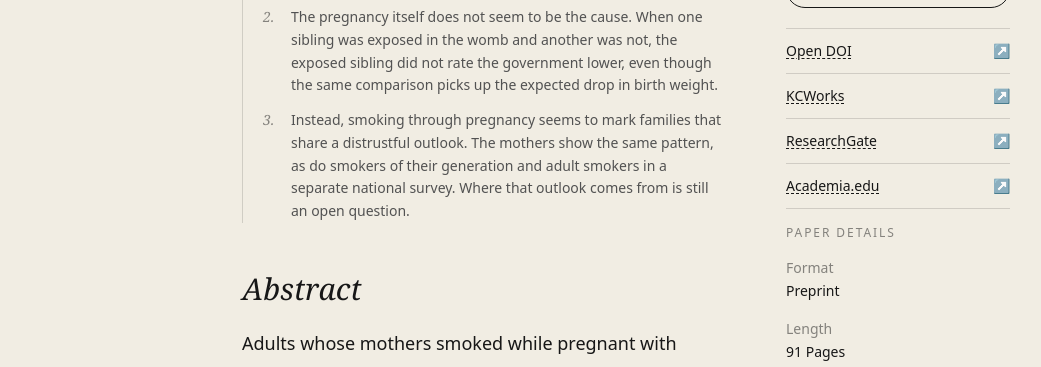
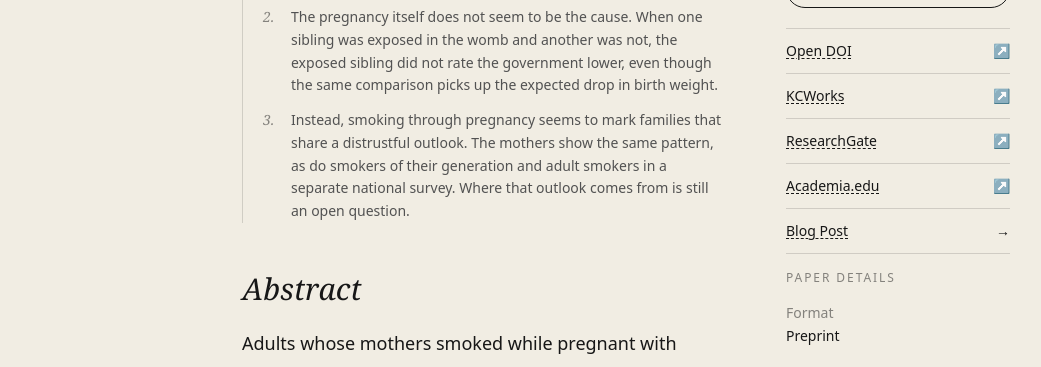
Before and after one commit to brandonsaldan/brandons.place, an Astro site: page /research/a-family-marker-of-distrust in a window 1280 px wide. Shown: the part 731-1098 px from the top of the page, without its empty margins (119-1160 px from the left). Built offline with nearby package versions, Linux system fonts and the light colour scheme; Astro itself is replaced by a stand-in of ours; a web font is replaced by a local one.

Commit message:
feat: link papers to their blog posts

```diff
--- a/src/pages/research/[id].astro
+++ b/src/pages/research/[id].astro
@@ -18,6 +18,7 @@ const { title, shortTitle, subtitle, publishDate, paperType, pageCount, doi, pdf
 const { Content } = await render(paper);
 const citation = researchCitation(paper);
 const pageURL = new URL(`/research/${paper.id}/`, Astro.site).href;
+const companionPost = (await getCollection('blog')).find((post) => post.data.repository?.href === pageURL);
 const pdfURL = new URL(pdfUrl, Astro.site).href;
 const structuredData = {
     '@context': 'https://schema.org',
@@ -117,6 +118,7 @@ const linkClasses = 'underline decoration-dashed decoration-1 underline-offset-2
                         <a class={`block py-3 text-sm ${linkClasses}`} href={repositories.kcworks} target="_blank" rel="noreferrer">KCWorks <span class="float-right">↗</span></a>
                         <a class={`block py-3 text-sm ${linkClasses}`} href={repositories.researchGate} target="_blank" rel="noreferrer">ResearchGate <span class="float-right">↗</span></a>
                         <a class={`block py-3 text-sm ${linkClasses}`} href={repositories.academia} target="_blank" rel="noreferrer">Academia.edu <span class="float-right">↗</span></a>
+                        {companionPost && <a class={`block py-3 text-sm ${linkClasses}`} href={`/blog/${companionPost.id}/`}>Blog Post <span class="float-right">→</span></a>}
                     </div>
                     <div class="mt-4">
                         <p class="text-xs uppercase tracking-[0.16em] text-main/50">Paper details</p>
```
